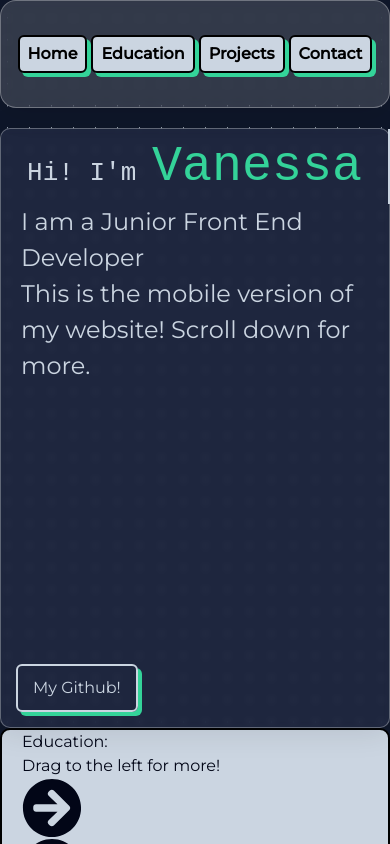
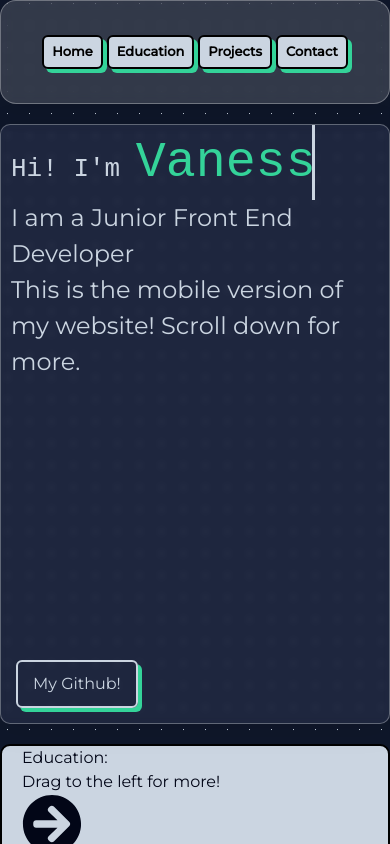
Before and after one commit to escavanessa/Portfolio, a React (Vite) app: page / in a window 390 px wide. Shown: the top 844 px of the page. Built offline with nearby package versions, Linux system fonts and the light colour scheme.

Commit message:
more mobile work

```diff
--- a/Components/Contact/Contact.css
+++ b/Components/Contact/Contact.css
@@ -36,6 +36,7 @@ input{
     border: solid 2px black;
     background-color: #cbd5e1;
     box-shadow: 4px 4px 0px 0px  #34d399;
+    outline-color: unset;
 }
 
 input:hover{
@@ -56,6 +57,7 @@ textarea{
     box-shadow: 4px 4px 0px 0px  #34d399;
     font-family: montserrat;
     font-size: large;
+    outline-color: unset;
 }
 
 
--- a/Components/Hero/Hero.css
+++ b/Components/Hero/Hero.css
@@ -1,5 +1,6 @@
 .hero-title{
     font-size: 50px;
+    margin-left: 10px;
 }
 
 .hero-name{
@@ -45,9 +46,11 @@ button:hover{
     transform: translateY(2px);
 }
 
+
+
 .typewriter {
-    width: 25ch;
-    animation: typing 2s steps(22), blink .5s step-end infinite alternate;
+    width: 19rem;
+    animation: typing 2s steps(30), blink .5s step-end infinite alternate;
     white-space: nowrap;
     overflow: hidden;
     border-right: 3px solid;
@@ -82,6 +85,7 @@ button:hover{
       padding: 0px;
       margin: 0px;
       border-radius: 10px;
+      margin-bottom: 20px;
   }
   button{
     position: absolute;
@@ -95,13 +99,14 @@ button:hover{
 }
   .hero-h1{
     text-align: left;
-    margin-left: 20px;
+    margin-left: 10px;
     font-size: x-large;
   }
   .hidden-hero{
     display: block;
     text-align: left;
-    margin-left: 20px;
+    margin-left: 10px;
+    margin-right: 10px;
     font-size: x-large;
   }
 
@@ -111,6 +116,7 @@ button:hover{
     .hero-wrapper{
       position: relative;
       text-align: left;
+      margin-bottom: 10px;
   }
   button{
     position: absolute;
--- a/Components/Nav/Nav.css
+++ b/Components/Nav/Nav.css
@@ -70,6 +70,7 @@ a{
         border-radius: 6px;
         cursor: pointer;
         box-shadow: 4px 4px 0px 0px  #34d399;
+        font-size: small;
     }
 
     .nav-ul{
```
